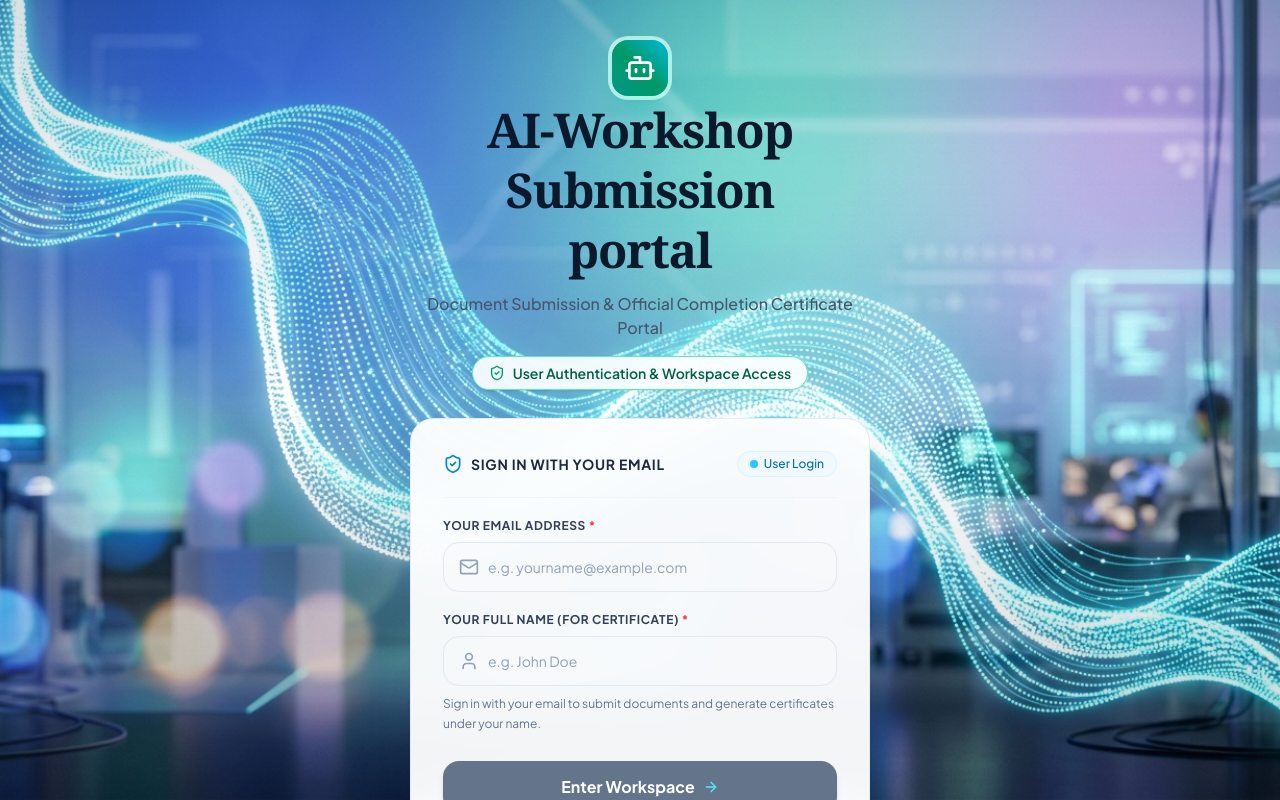
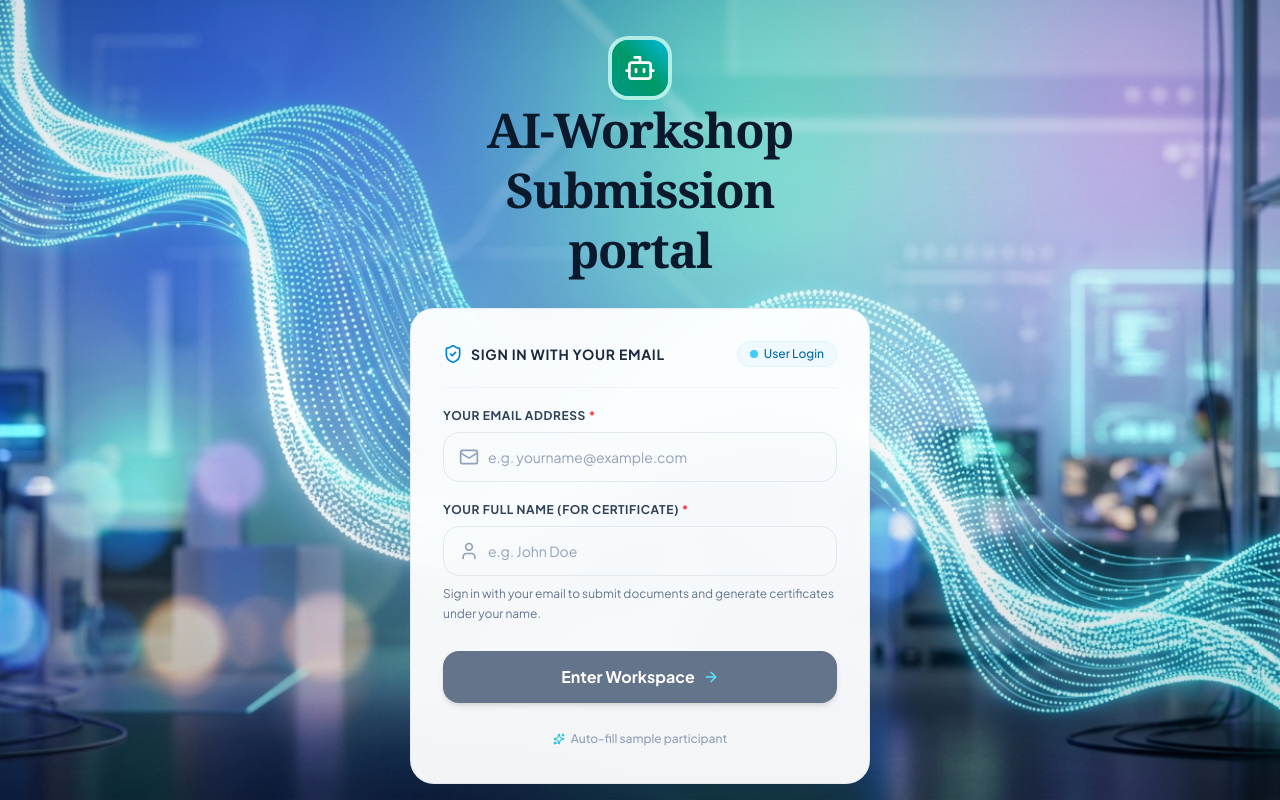
Before and after one commit to sanjaiworksai/Rural-Development-document-submission, a React (Vite) app: page / in a window 1280 px wide. Shown: the top 800 px of the page. Built offline with nearby package versions, Linux system fonts and the light colour scheme; a web font is replaced by a local one.

Commit message:
refactor(ui): simplify login page header
Remove redundant sub-headline and authentication badge to streamline the landing page design.

```diff
--- a/src/components/LoginPage.tsx
+++ b/src/components/LoginPage.tsx
@@ -54,17 +54,6 @@ export const LoginPage: React.FC<LoginPageProps> = ({ onLogin }) => {
         <h1 className="text-3xl sm:text-4xl md:text-5xl font-serif font-black text-[#0B192C] tracking-tight leading-tight">
           AI-Workshop Submission<br className="hidden sm:inline" /> portal
         </h1>
-
-        <p className="text-slate-600 text-sm sm:text-base font-medium tracking-normal max-w-md mx-auto">
-          Document Submission &amp; Official Completion Certificate Portal
-        </p>
-
-        <div className="pt-1">
-          <div className="inline-flex items-center gap-2 px-4 py-1.5 rounded-full border border-emerald-300 bg-white/90 text-emerald-800 text-xs sm:text-sm font-semibold shadow-sm backdrop-blur-md">
-            <ShieldCheck className="w-4 h-4 text-emerald-600 shrink-0" />
-            <span>User Authentication &amp; Workspace Access</span>
-          </div>
-        </div>
       </div>
 
       {/* Main Login Card matching reference image */}
```
